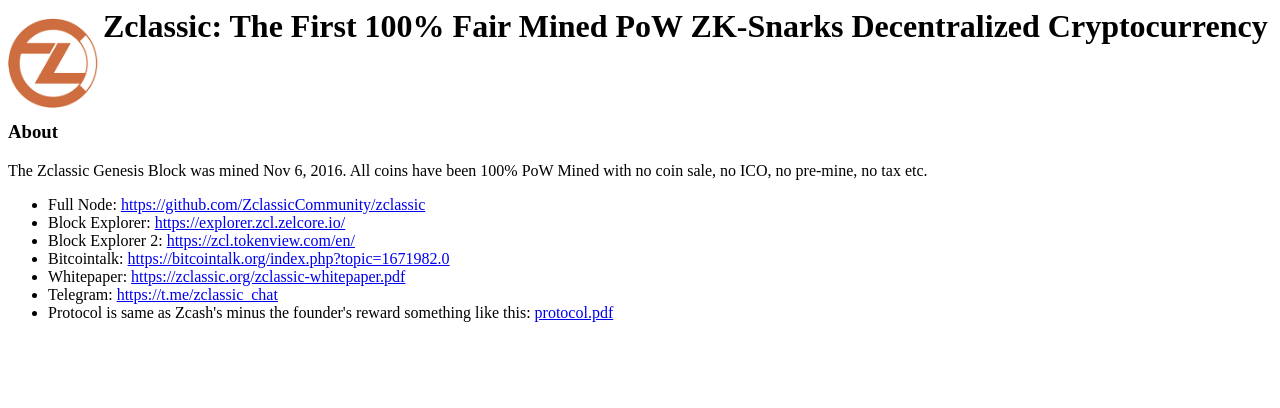
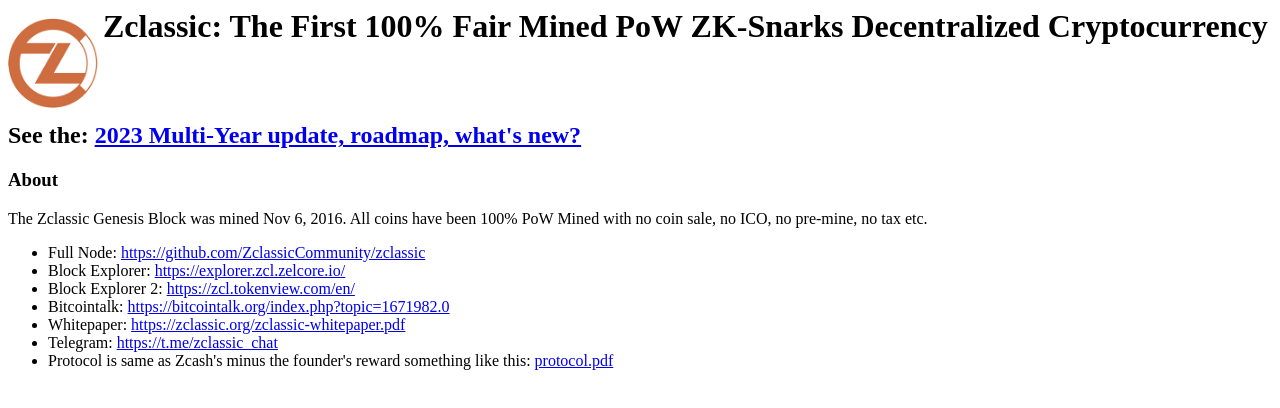
Before and after one commit to ZclassicCommunity/zclassicorg.github.io, a plain HTML site: page index.html in a window 1280 px wide. Drawn offline with Linux system fonts and the light colour scheme.

Commit message:
Update index.html

```diff
--- a/index.html
+++ b/index.html
@@ -12,6 +12,7 @@
     </H1>
     <BR><BR>
 
+      <h2> See the: <a href="https://zclassic.org/2023-update.html">2023 Multi-Year update, roadmap, what's new?</a>
 <h3>About</h3>
 <p>
 The Zclassic Genesis Block was mined Nov 6, 2016.  All coins have been 100% PoW Mined with no coin sale, no ICO, no pre-mine, no tax etc.
```
